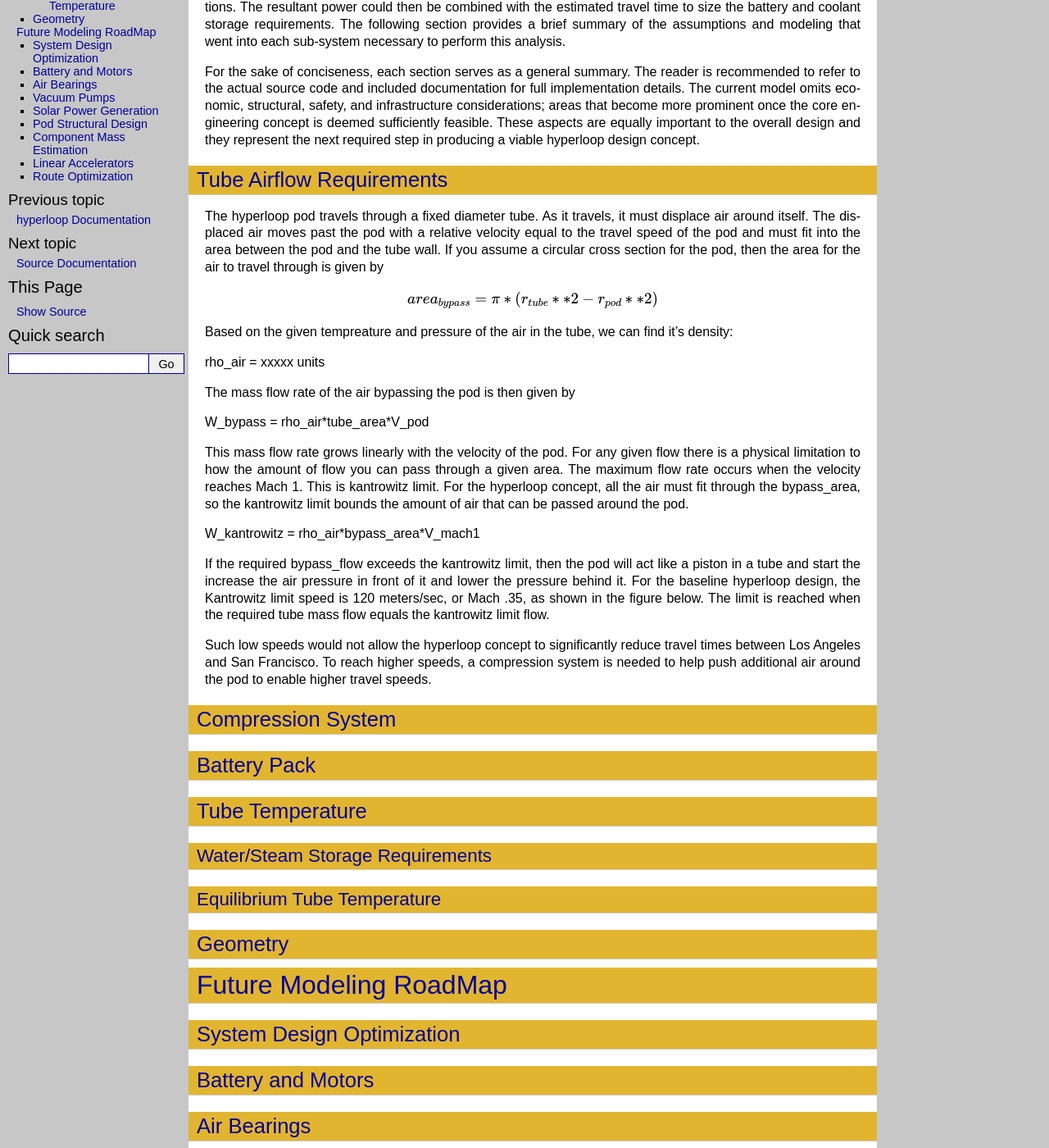
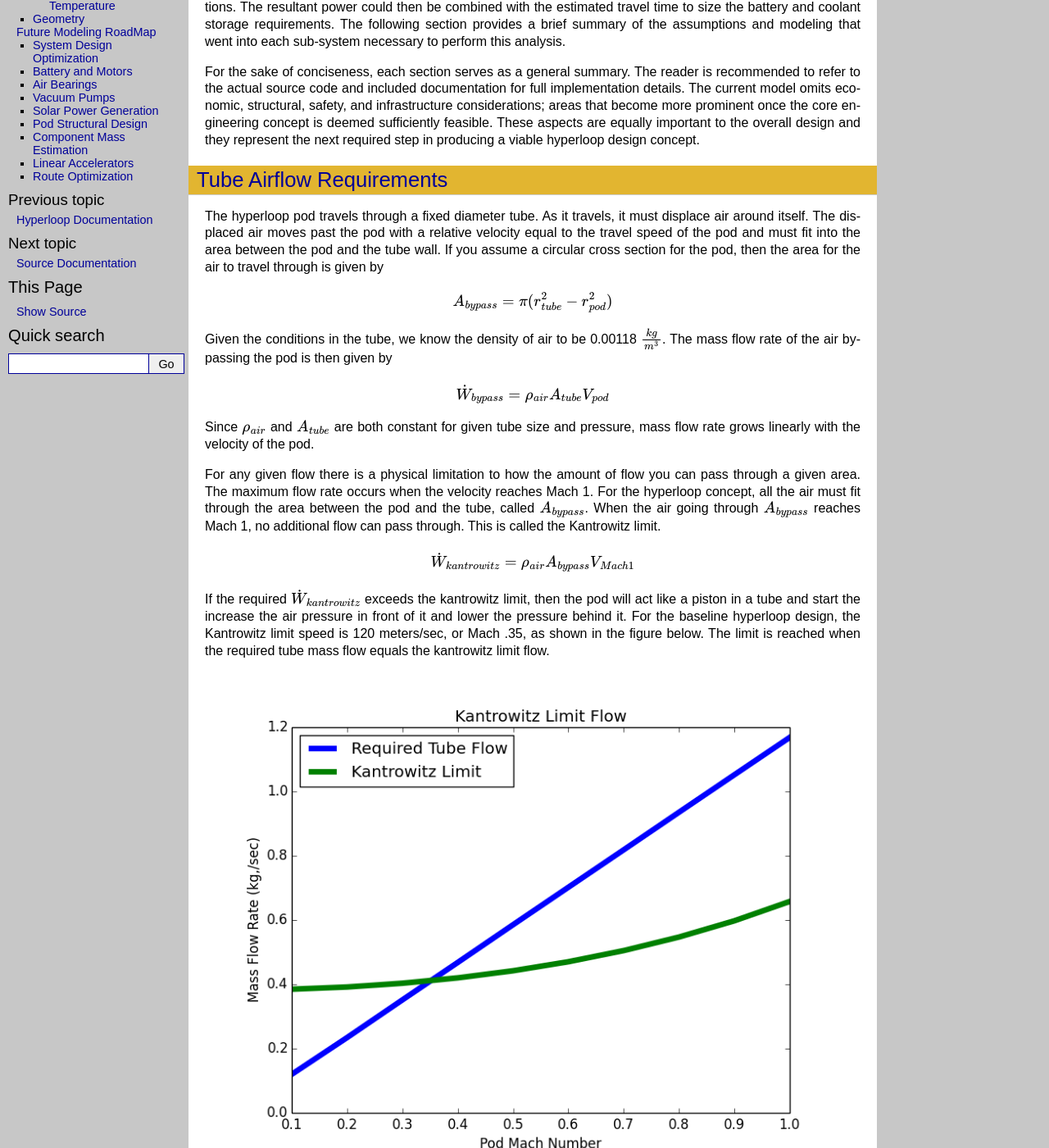
Before and after one commit to JustinSGray/Hyperloop, a Sphinx documentation site: the page built from docs/usage.rst, in a window 1280 px wide and 1400 px high, scrolled down 250 px. Shown: the whole window at 82% size. Built offline with Sphinx 7.4.7, drawn with Linux system fonts in a browser that asks for light colours; some of the changed text lies outside the part shown.

Commit message:
working on airflow section

```diff
--- a/docs/conf.py
+++ b/docs/conf.py
@@ -26,7 +26,7 @@
 # coming with Sphinx (named 'sphinx.ext.*') or your custom ones.
 extensions = ['sphinx.ext.autodoc', 'sphinx.ext.intersphinx',
               'sphinx.ext.doctest', 'sphinx.ext.todo','openmdao.util.doctools',
-              'sphinx.ext.viewcode'
+              'sphinx.ext.viewcode','sphinx.ext.mathjax'
       ]
 
 # Add any paths that contain templates here, relative to this directory.
--- a/docs/index.rst
+++ b/docs/index.rst
@@ -1,5 +1,5 @@
 =======================
-hyperloop Documentation
+Hyperloop Documentation
 =======================
 
 Contents:
--- a/docs/usage.rst
+++ b/docs/usage.rst
@@ -38,37 +38,45 @@ must fit into the area between the pod and the tube wall. If you assume
 a circular cross section for the pod, then the area for the air to
 travel through is given by
 
-.. math:: area_{bypass} = \pi*(r_{tube}**2-r_{pod}**2)
+.. math:: A_{bypass} = \pi(r_{tube}^2-r_{pod}^2)
 
-Based on the given tempreature and pressure of the air in the tube,
-we can find it’s density:
+Given the conditions in the tube, we know the density of air to be
+0.00118 :math:`\frac{kg}{m^3}`. The mass flow rate of the air
+bypassing the pod is then given by
 
-rho_air = xxxxx units
+.. math:: \dot{W}_{bypass} = \rho_{air} A_{tube} V_{pod}
 
-The mass flow rate of the air bypassing the pod is then given by
+Since :math:`\rho_{air}` and :math:`A_{tube}` are both constant for given tube size
+and pressure, mass flow rate grows linearly with the velocity of the pod.
 
-W_bypass = rho_air*tube_area*V_pod
-
-This mass flow rate grows linearly with the velocity of the pod.
 For any given flow there is a physical limitation to how the amount of
 flow you can pass through a given area. The maximum flow rate occurs when
-the velocity reaches Mach 1. This is kantrowitz limit. For the hyperloop
-concept, all the air must fit through the bypass_area, so the kantrowitz
-limit bounds the amount of air that can be passed around the pod.
+the velocity reaches Mach 1. For the hyperloop concept, all the air must fit
+through the area between the pod and the tube, called :math:`A_{bypass}`. When
+the air going through :math:`A_{bypass}` reaches Mach 1, no additional flow can pass through.
+This is called the Kantrowitz limit.
 
-W_kantrowitz = rho_air*bypass_area*V_mach1
+.. math:: \dot{W}_{kantrowitz} = \rho_{air} A_{bypass} V_{Mach 1}
 
-If the required bypass_flow exceeds the kantrowitz limit, then the pod will
+If the required  :math:`\dot{W}_{kantrowitz}` exceeds the kantrowitz limit, then the pod will
 act like a piston in a tube and start the increase the air pressure in front
 of it and lower the pressure behind it. For the baseline hyperloop design,
 the Kantrowitz limit speed is 120 meters/sec, or Mach .35, as shown in the
 figure below. The limit is reached when the required tube mass flow equals
 the kantrowitz limit flow.
 
+.. figure:: images/kantrowitz_limit.png
+   :align: center
+   :alt: kantrowitz limit for hyperloop
+
+   The Kantrowitz limit for the baseline hyperloop concept
+
 Such low speeds would not allow the hyperloop concept to significantly reduce
 travel times between Los Angeles and San Francisco. To reach higher speeds,
 a compression system is needed to help push additional air around the pod
-to enable higher travel speeds.
+to enable higher travel speeds. However it serves as a nice saftey margin
+that, even if the pod lost power to its compression system, the hyperloop
+could still travel at a lower speed.
 
 
 -----------------------------
```
Also changed, not shown: docs/images/kantrowitz_limit.png (added), 1 other file.
